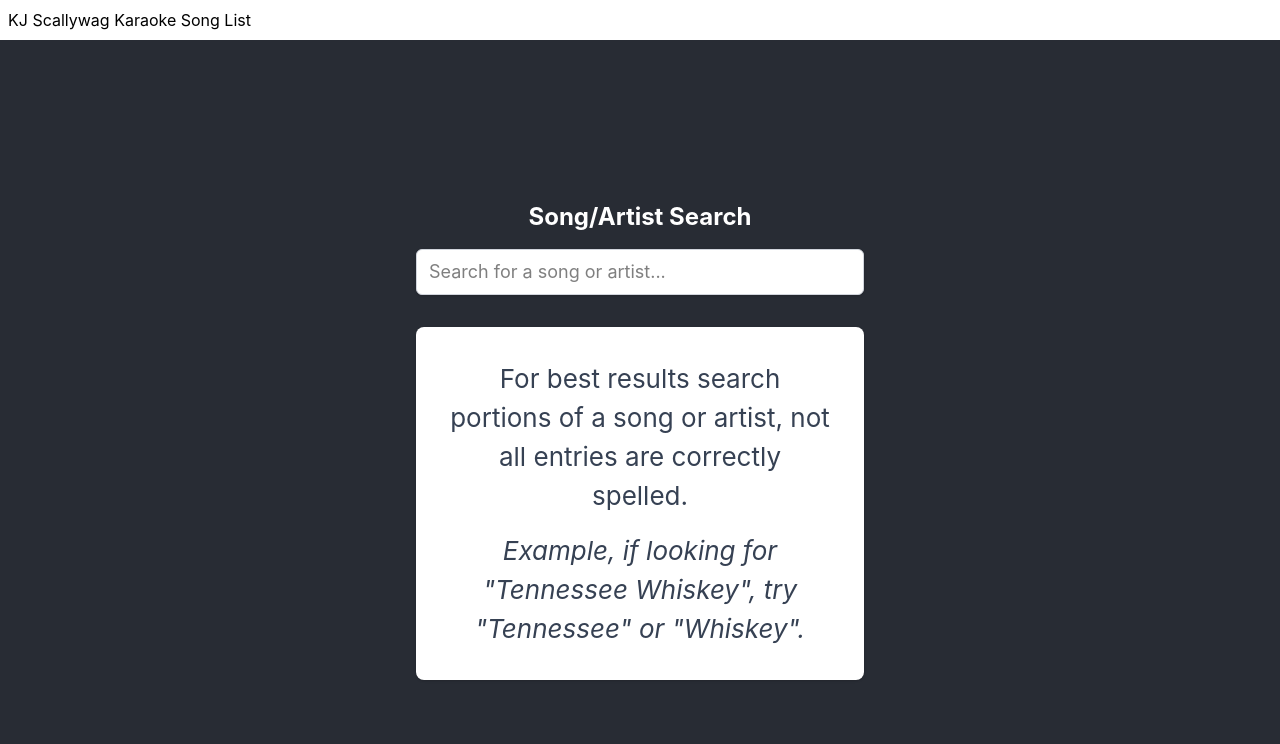
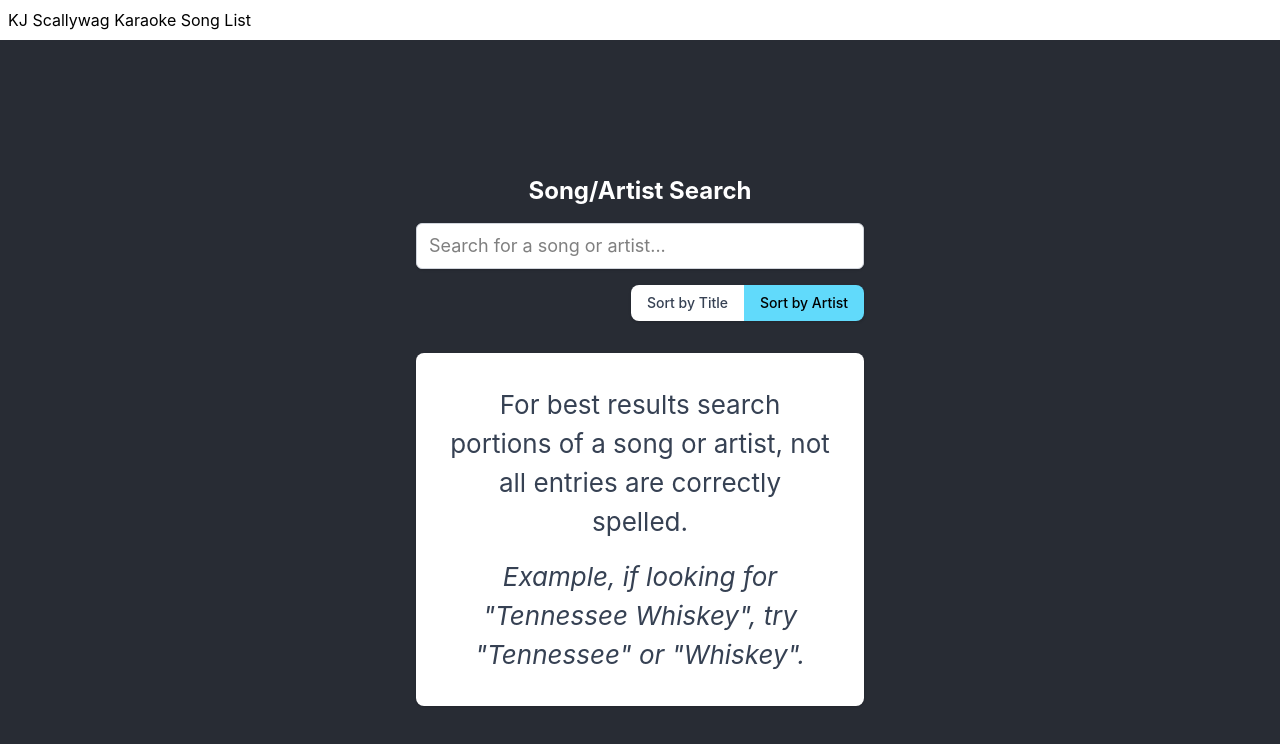
Before and after one commit to Bloinka/kjscallywag, a React (Vite) app: page / in a window 1280 px wide. Shown: the top 744 px of the page. Built offline with nearby package versions, Linux system fonts and the light colour scheme.

Commit message:
change sort

```diff
--- a/src/routes/index.tsx
+++ b/src/routes/index.tsx
@@ -18,7 +18,7 @@ function App() {
   const [currentPage, setCurrentPage] = useState(1)
   const [isLoading, setIsLoading] = useState(true)
   const [error, setError] = useState<string | null>(null)
-  const [sortBy] = useState<'artist' | 'title'>('title')
+  const [sortBy, setSortBy] = useState<'artist' | 'title'>('artist')
 
   const resultsPerPage = 100
 
@@ -51,7 +51,14 @@ function App() {
           return { title, artist }
         })
 
-        setSongs(parsedSongs)
+        // Sort the songs by artist initially
+        const sortedSongs = [...parsedSongs].sort((a, b) => {
+          return (
+            a.artist.localeCompare(b.artist) || a.title.localeCompare(b.title)
+          )
+        })
+
+        setSongs(sortedSongs)
         setFilteredSongs([]) // Start with empty results until search
         setIsLoading(false)
       } catch (err) {
@@ -98,10 +105,10 @@ function App() {
   }
 
   // Handle sort change
-  // const handleSortChange = (newSortBy: 'artist' | 'title') => {
-  //   setSortBy(newSortBy)
-  //   setFilteredSongs(sortSongs(filteredSongs))
-  // }
+  const handleSortChange = (newSortBy: 'artist' | 'title') => {
+    setSortBy(newSortBy)
+    setFilteredSongs(sortSongs(filteredSongs))
+  }
 
   return (
     <div className="text-center">
@@ -149,7 +156,7 @@ function App() {
               </div>
 
               {/* Sort Controls */}
-              {/* <div className="flex justify-end mt-4">
+              <div className="flex justify-end mt-4">
                 <div className="inline-flex rounded-md shadow-sm" role="group">
                   <button
                     type="button"
@@ -174,7 +181,7 @@ function App() {
                     Sort by Artist
                   </button>
                 </div>
-              </div>  */}
+              </div>
 
               {/* Results Table */}
               <div className="mt-8 overflow-x-auto bg-white text-black rounded-lg shadow">
@@ -205,14 +212,14 @@ function App() {
                           className="px-6 py-3 text-left text-xs font-medium text-gray-500 uppercase tracking-wider"
                           style={{ width: '60%' }}
                         >
-                          Song
+                          Song {sortBy === 'title' && '(sorted)'}
                         </th>
                         <th
                           scope="col"
                           className="px-6 py-3 text-left text-xs font-medium text-gray-500 uppercase tracking-wider"
                           style={{ width: '40%' }}
                         >
-                          Artist
+                          Artist {sortBy === 'artist' && '(sorted)'}
                         </th>
                       </tr>
                     </thead>
```
